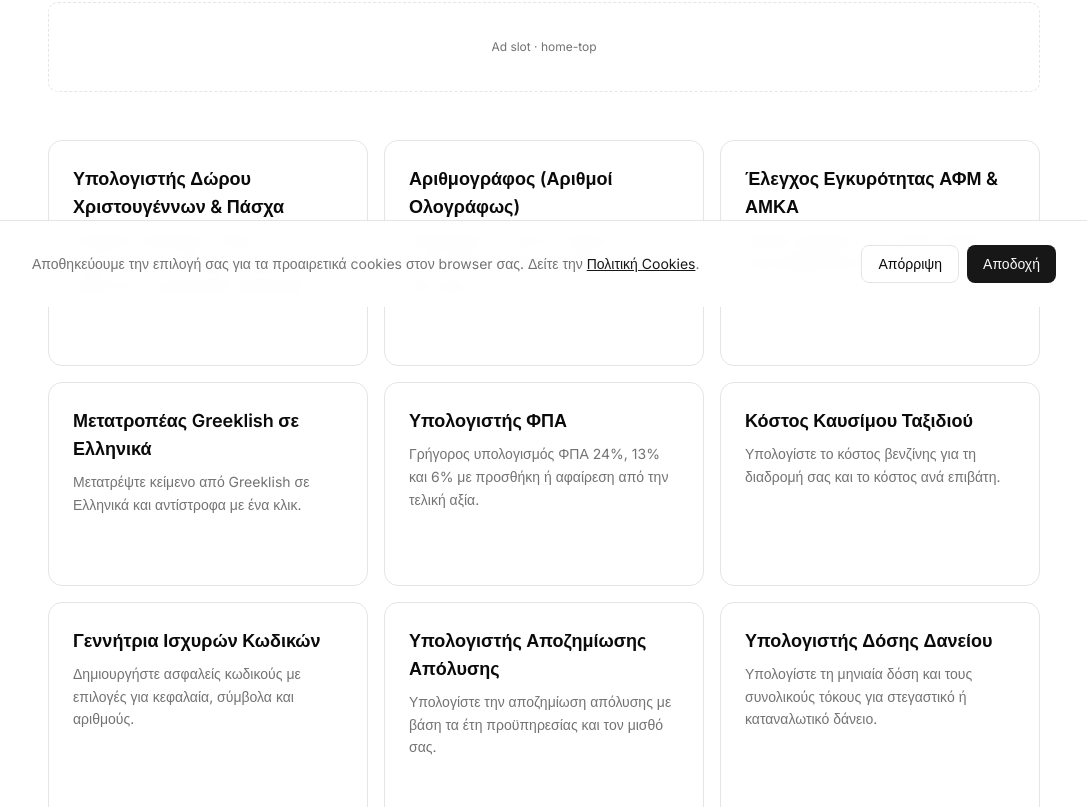
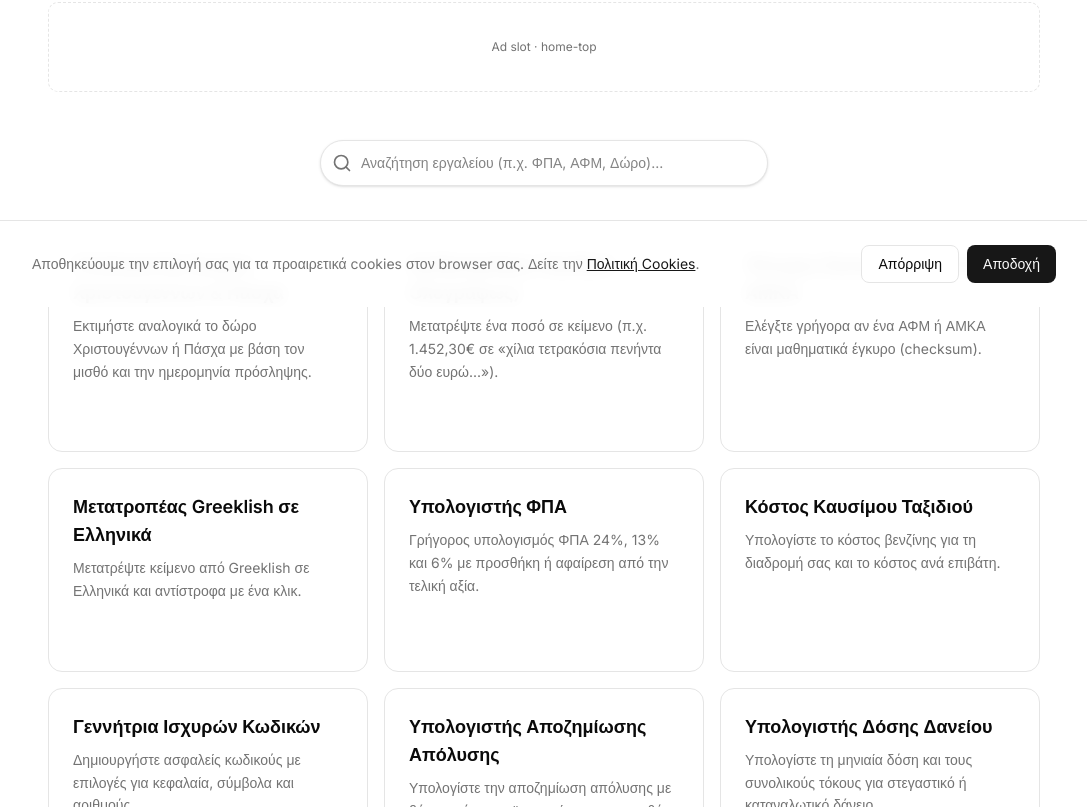
Before and after one commit to dim-str/microtools, a Next.js app: page / in a window 1280 px wide. Shown: the part 493-1300 px from the top of the page, without its empty margins (96-1183 px from the left). Built offline with nearby package versions, Linux system fonts and the light colour scheme.

Commit message:
Made working search bar

```diff
--- a/app/page.tsx
+++ b/app/page.tsx
@@ -2,8 +2,16 @@ import Link from "next/link";
 import { tools } from "@/lib/tools";
 import { AdSlot } from "@/components/ad-slot";
 import { ArrowRight, Search } from "lucide-react";
+import { ToolSearch } from "@/components/tool-search";
 
 export default function Home() {
+
+  const toolData = tools.map((t) => ({
+    slug: t.slug,
+    name: t.name,
+    description: t.description,
+  }));
+
   return (
     <main className="mx-auto max-w-5xl px-4 py-8 sm:py-12 md:py-24">
       <div className="mb-10 flex flex-col items-center space-y-4 text-center sm:mb-16">
@@ -26,6 +34,8 @@ export default function Home() {
       </div>
 
       <AdSlot slot="home-top" className="mb-12" />
+
+      <ToolSearch tools={toolData} />
 
       <div className="grid gap-4 sm:grid-cols-2 lg:grid-cols-3">
         {tools.map((t) => (
--- /dev/null
+++ b/components/tool-search.tsx
@@ -0,0 +1,66 @@
+"use client";
+
+import { useState } from "react";
+import Link from "next/link";
+import { Search, ArrowRight } from "lucide-react";
+
+type Tool = {
+  slug: string;
+  name: string;
+  description: string;
+};
+
+export function ToolSearch({ tools }: { tools: Tool[] }) {
+  const [query, setQuery] = useState("");
+
+  // Φιλτράρουμε τα εργαλεία με βάση το όνομα ή την περιγραφή
+  const filteredTools = tools.filter((tool) => {
+    const searchString = `${tool.name} ${tool.description}`.toLowerCase();
+    return searchString.includes(query.toLowerCase());
+  });
+
+  return (
+    <div className="w-full">
+      {/* Η μπάρα αναζήτησης */}
+      <div className="relative w-full max-w-md mx-auto mt-6 mb-10">
+        <Search className="absolute left-3 top-1/2 -translate-y-1/2 h-5 w-5 text-muted-foreground" />
+        <input
+          type="text"
+          value={query}
+          onChange={(e) => setQuery(e.target.value)}
+          placeholder="Αναζήτηση εργαλείου (π.χ. ΦΠΑ, ΑΦΜ, Δώρο)..."
+          className="w-full rounded-full border border-border bg-background px-10 py-3 text-sm outline-none focus:ring-2 focus:ring-primary/20 transition-all shadow-sm"
+        />
+      </div>
+
+      {/* Τα αποτελέσματα */}
+      <div className="grid gap-4 sm:grid-cols-2 lg:grid-cols-3">
+        {filteredTools.map((t) => (
+          <Link
+            key={t.slug}
+            href={`/tools/${t.slug}`}
+            className="group relative flex flex-col justify-between rounded-xl border border-border bg-card p-6 transition-all hover:border-primary/50 hover:shadow-md"
+          >
+            <div>
+              <h2 className="font-semibold text-lg group-hover:text-primary transition-colors">
+                {t.name}
+              </h2>
+              <p className="mt-2 text-sm text-muted-foreground leading-relaxed">
+                {t.description}
+              </p>
+            </div>
+            <div className="mt-6 flex items-center text-sm font-medium text-primary opacity-0 -translate-x-2 transition-all group-hover:opacity-100 group-hover:translate-x-0">
+              Άνοιγμα εργαλείου <ArrowRight className="ml-1 h-4 w-4" />
+            </div>
+          </Link>
+        ))}
+
+        {filteredTools.length === 0 && (
+          <p className="col-span-full text-center text-muted-foreground py-10">
+            Δεν βρέθηκαν εργαλεία για "{query}".
+          </p>
+        )}
+      </div>
+    </div>
+  );
+}
```
